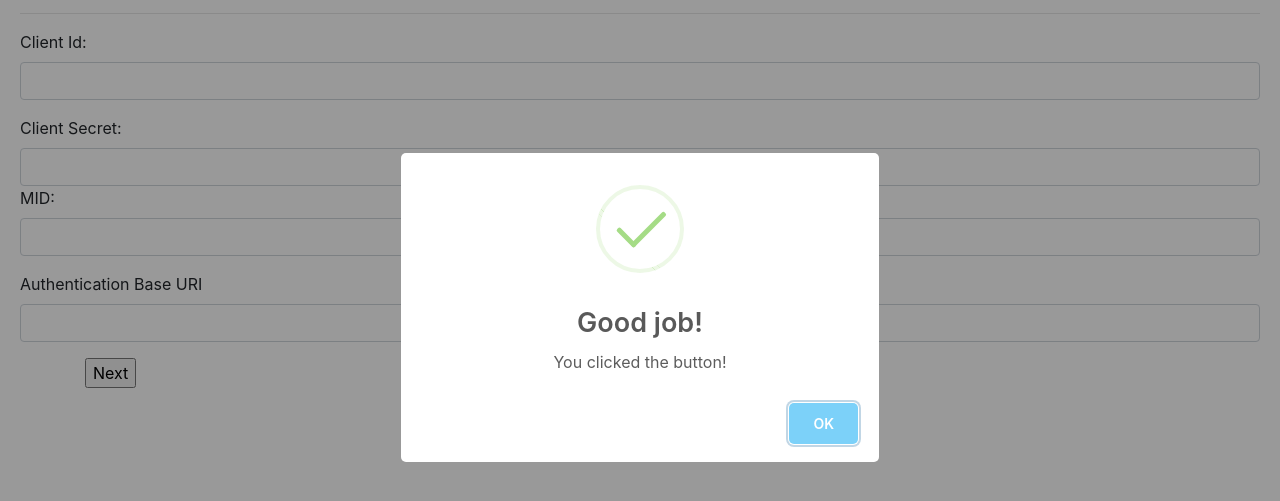
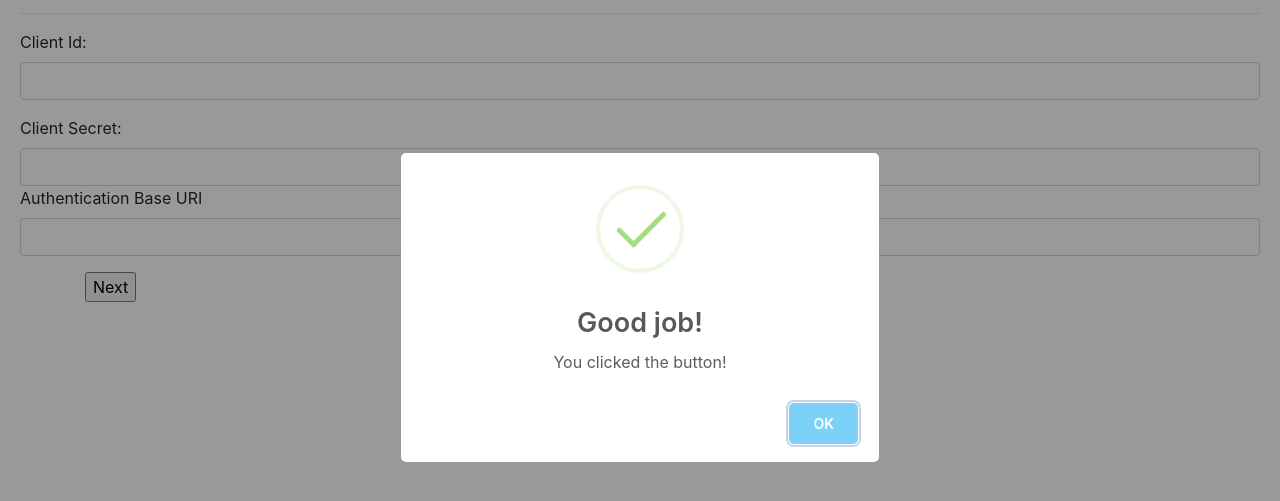
Before and after one commit to PrafullJain/DataExtensionUI, a website: page public/index.html in a window 1280 px wide. Shown: the part 93-594 px from the top of the page. Drawn offline with nearby package versions, Linux system fonts and the light colour scheme.

Commit message:
Update index.html

```diff
--- a/public/index.html
+++ b/public/index.html
@@ -39,14 +39,11 @@
         <div class="form-group">
             <div><label for="clientSecret">Client Secret:</label></div>
             <input class="form-control" id="clientSecret" type="text" name="clientSecret" value="">
-        <div class="form-group">
-            <div><label for="MID">MID:</label></div>
-            <input class="form-control" id="ClientSecret" type="text" name="ClientSecret" value="">
-        </div>
+
 
         <div class="form-group">
             <div><label for="authenticationBaseURI ">Authentication Base URI </label></div>
-            <input class="form-control" id="authenticationBaseURI" type="text" name="authenticationBaseURI" value="">
+            <input class="form-control" id="url" type="text" name="authenticationBaseURI" value="">
         </div>
 
         <div class="container">
```
